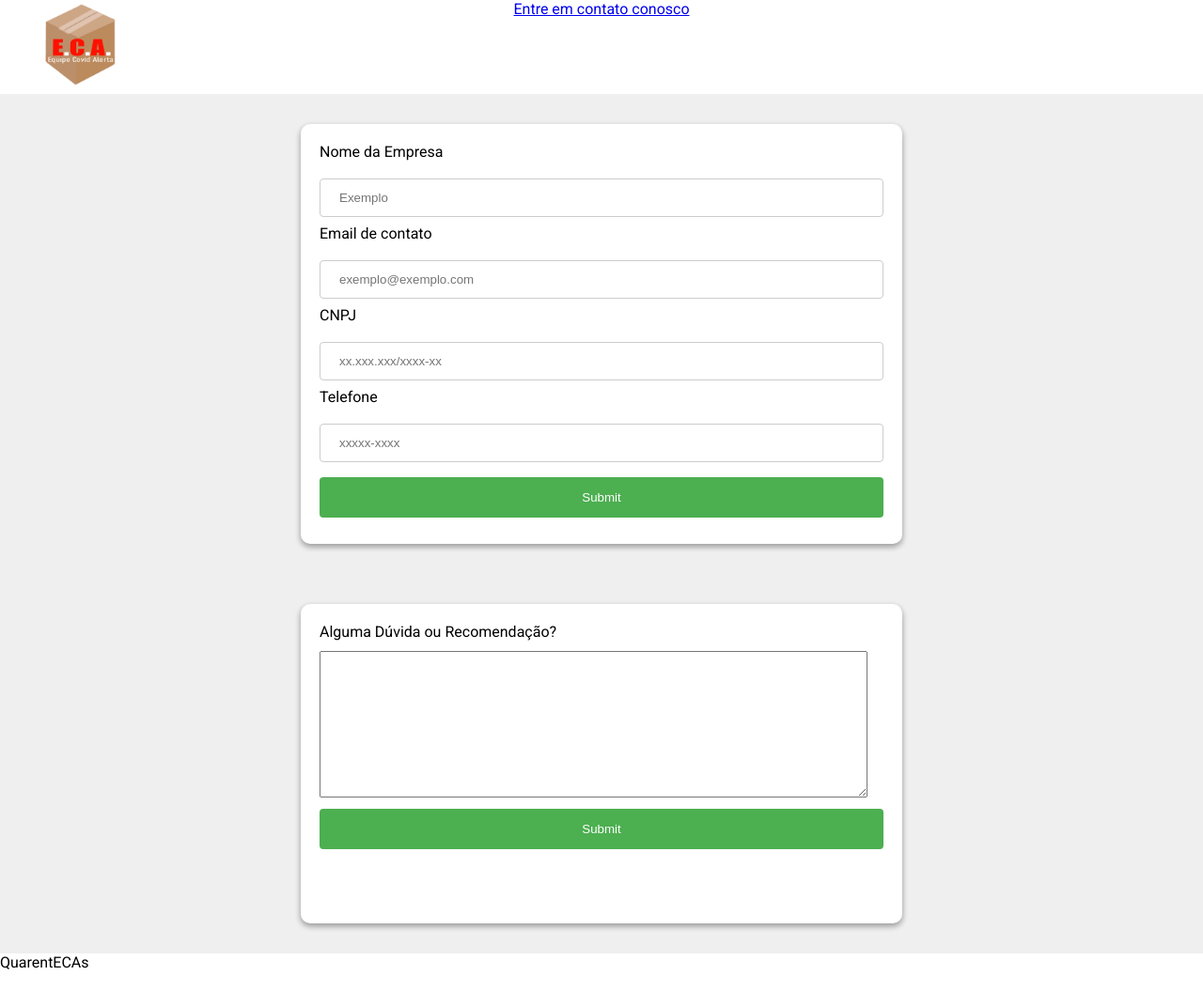
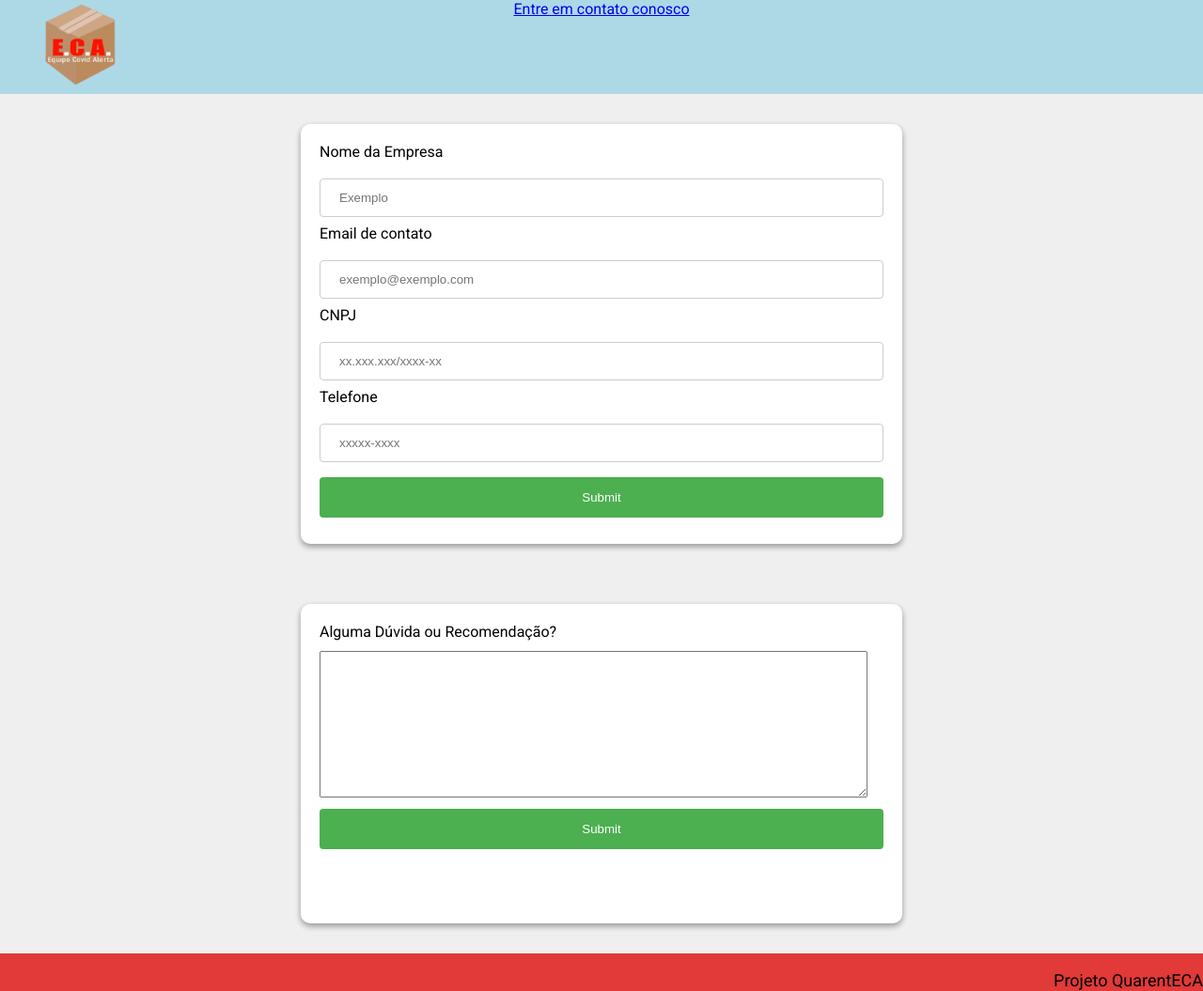
Before and after one commit to MarinaDaumas/QuarentECAs, a Flask app: page /contato in a window 1280 px wide. Shown: the whole page at 94% size. Run offline with Flask 2, Linux system fonts and the light colour scheme; parts of the project's set-up code (start-up, migrations or seed data) failed here and were passed over.

Commit message:
padronizando as cores

```diff
--- a/templates/contato.html
+++ b/templates/contato.html
@@ -21,7 +21,7 @@
 
     header {
       grid-area: header;
-      background-color: #fff;
+      background-color:lightblue;
 
     }
 
@@ -32,7 +32,7 @@
 
     footer {
       grid-area: footer;
-      background-color: #fff;
+      background-color: #e23939;
     }
 
     .card-container {
@@ -117,6 +117,12 @@ input[type=submit] {
 input[type=submit]:hover {
   background-color: #45a049;
 }
+
+.qteca {
+    float: right;
+    font-size: 18px;
+}
+
   </style>
 </head>
 
@@ -155,6 +161,10 @@ input[type=submit]:hover {
         </div>
 
     </main>
-    <footer>QuarentECAs </footer>
+    <footer>
+        <p class="qteca">
+            Projeto QuarentECA
+        </p>
+    </footer>
   </body>
   </html>
```
Also changed, not shown: templates/home.html (+5 -2 lines), templates/obrigado.html (+32 -5 lines).
